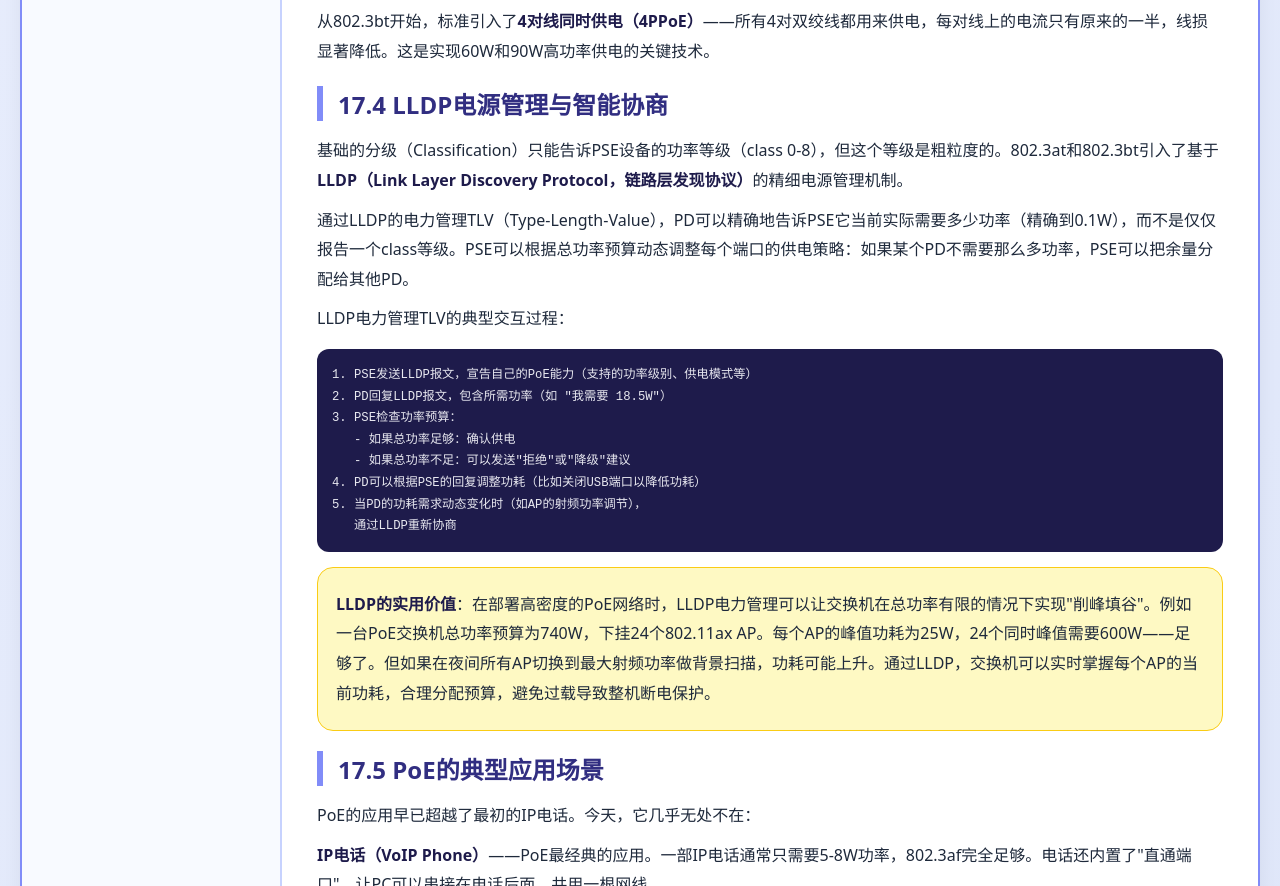
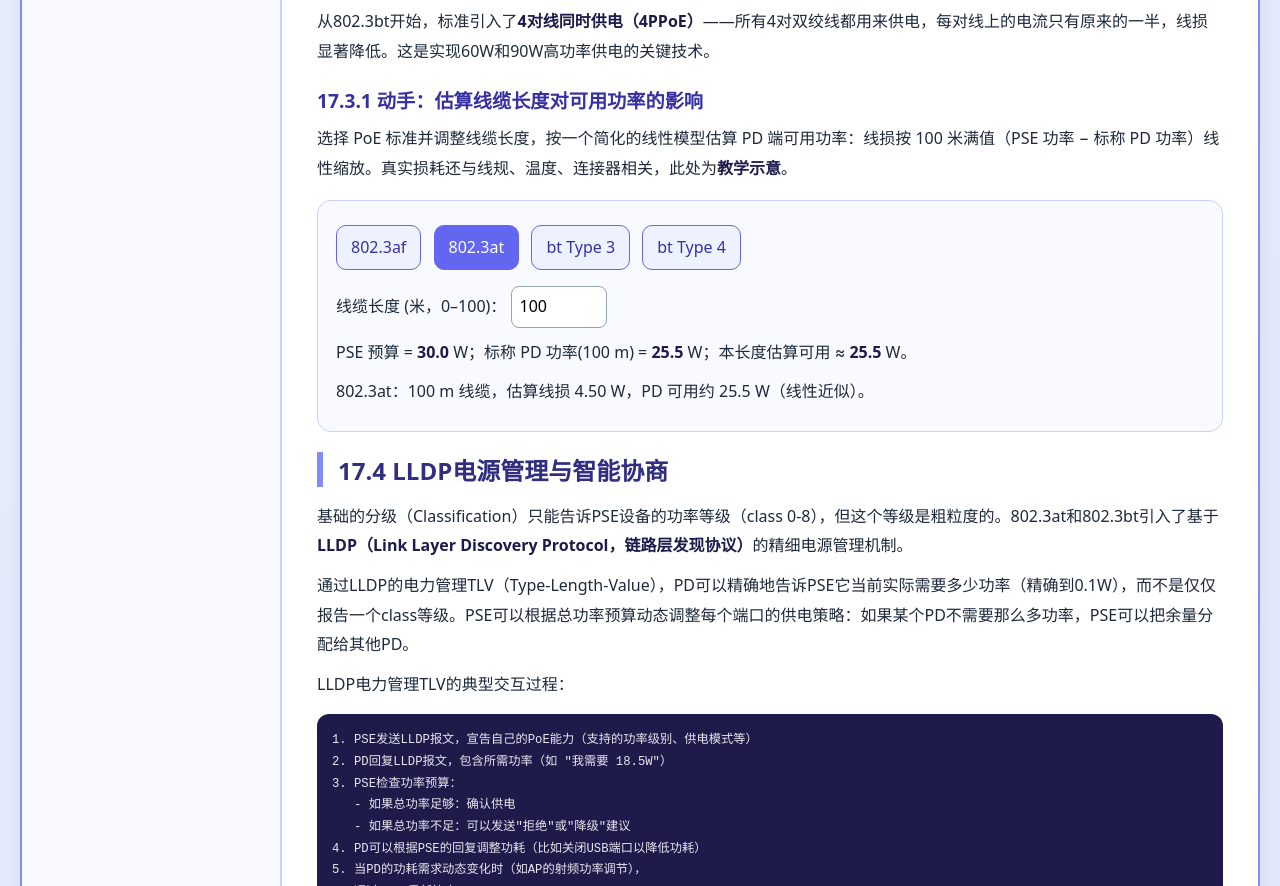
Before and after one commit to 1998x-stack/ethernet-tutorial, a plain HTML site: page 17.html in a window 1280 px wide. Shown: the part 2596-3482 px from the top of the page. Drawn offline with Linux system fonts and the light colour scheme.

Commit message:
feat(ethernet-tutorial): add interactive PoE power/length estimator to chapter 17

```diff
--- a/17.html
+++ b/17.html
@@ -10,6 +10,11 @@
         img, svg { max-width: 100%; height: auto; }
         table { width: 100%; max-width: 100%; border-collapse: collapse; }
         th, td { word-break: break-word; }
+        .poe-widget { background: #f8faff; border: 1px solid #c7d2fe; border-radius: 14px; padding: 14px 18px; margin: 16px 0; }
+        .poe-widget button { font: inherit; padding: 7px 14px; border-radius: 10px; border: 1px solid #6366f1; background: #eef2ff; color: #3730a3; cursor: pointer; margin: 0 8px 6px 0; }
+        .poe-widget button[aria-pressed="true"] { background: #6366f1; color: #fff; }
+        .poe-widget button:focus-visible, .poe-widget button:focus { outline: 3px solid #f59e0b; outline-offset: 2px; }
+        .poe-widget input { font: inherit; width: 6em; padding: 5px 8px; border: 1px solid #94a3b8; border-radius: 8px; }
     </style>
 </head>
 <body>
@@ -190,6 +195,23 @@
 
         <p>从802.3bt开始，标准引入了<strong>4对线同时供电（4PPoE）</strong>——所有4对双绞线都用来供电，每对线上的电流只有原来的一半，线损显著降低。这是实现60W和90W高功率供电的关键技术。</p>
 
+        <h3>17.3.1 动手：估算线缆长度对可用功率的影响</h3>
+
+        <p>选择 PoE 标准并调整线缆长度，按一个简化的线性模型估算 PD 端可用功率：线损按 100 米满值（PSE 功率 − 标称 PD 功率）线性缩放。真实损耗还与线规、温度、连接器相关，此处为<strong>教学示意</strong>。</p>
+
+        <div class="poe-widget">
+            <p>
+                <button type="button" id="poe-af" aria-pressed="false">802.3af</button>
+                <button type="button" id="poe-at" aria-pressed="true">802.3at</button>
+                <button type="button" id="poe-bt3" aria-pressed="false">bt Type 3</button>
+                <button type="button" id="poe-bt4" aria-pressed="false">bt Type 4</button>
+            </p>
+            <p><label for="poe-len">线缆长度 (米，0–100)：</label>
+                <input type="number" id="poe-len" min="0" max="100" value="100" inputmode="numeric"></p>
+            <p>PSE 预算 = <strong id="poe-pse">30.0</strong> W；标称 PD 功率(100 m) = <strong id="poe-nom">25.5</strong> W；本长度估算可用 ≈ <strong id="poe-out">25.5</strong> W。</p>
+            <p aria-live="polite" id="poe-note">802.3at：100 m 线缆估算 PD 可用 25.5 W。</p>
+        </div>
+
         <h2>17.4 LLDP电源管理与智能协商</h2>
 
         <p>基础的分级（Classification）只能告诉PSE设备的功率等级（class 0-8），但这个等级是粗粒度的。802.3at和802.3bt引入了基于<strong>LLDP（Link Layer Discovery Protocol，链路层发现协议）</strong>的精细电源管理机制。</p>
@@ -252,5 +274,31 @@
     </main>
 </div>
 </div>
+<script>
+(function () {
+    var std = { pse: 30, pd: 25.5, name: '802.3at' };
+    var $ = function (id) { return document.getElementById(id); };
+    function calc() {
+        var len = Math.min(100, Math.max(0, parseFloat($('poe-len').value) || 0));
+        var loss = (std.pse - std.pd) * (len / 100);
+        var out = Math.max(0, std.pse - loss);
+        $('poe-pse').textContent = std.pse.toFixed(1);
+        $('poe-nom').textContent = std.pd.toFixed(1);
+        $('poe-out').textContent = out.toFixed(1);
+        $('poe-note').textContent = std.name + '：' + len + ' m 线缆，估算线损 ' + loss.toFixed(2) + ' W，PD 可用约 ' + out.toFixed(1) + ' W（线性近似）。';
+    }
+    function set(id, pse, pd, name) {
+        std = { pse: pse, pd: pd, name: name };
+        ['poe-af', 'poe-at', 'poe-bt3', 'poe-bt4'].forEach(function (x) { $(x).setAttribute('aria-pressed', x === id); });
+        calc();
+    }
+    $('poe-af').addEventListener('click', function () { set('poe-af', 15.4, 12.95, '802.3af'); });
+    $('poe-at').addEventListener('click', function () { set('poe-at', 30, 25.5, '802.3at'); });
+    $('poe-bt3').addEventListener('click', function () { set('poe-bt3', 60, 51, '802.3bt Type 3'); });
+    $('poe-bt4').addEventListener('click', function () { set('poe-bt4', 90, 71.3, '802.3bt Type 4'); });
+    $('poe-len').addEventListener('input', calc);
+    calc();
+})();
+</script>
 </body>
 </html>
```
